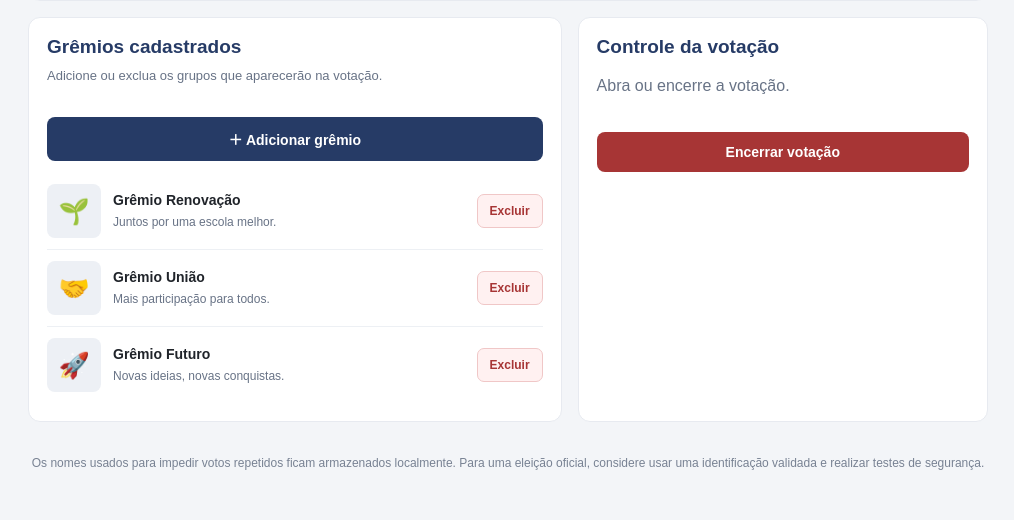
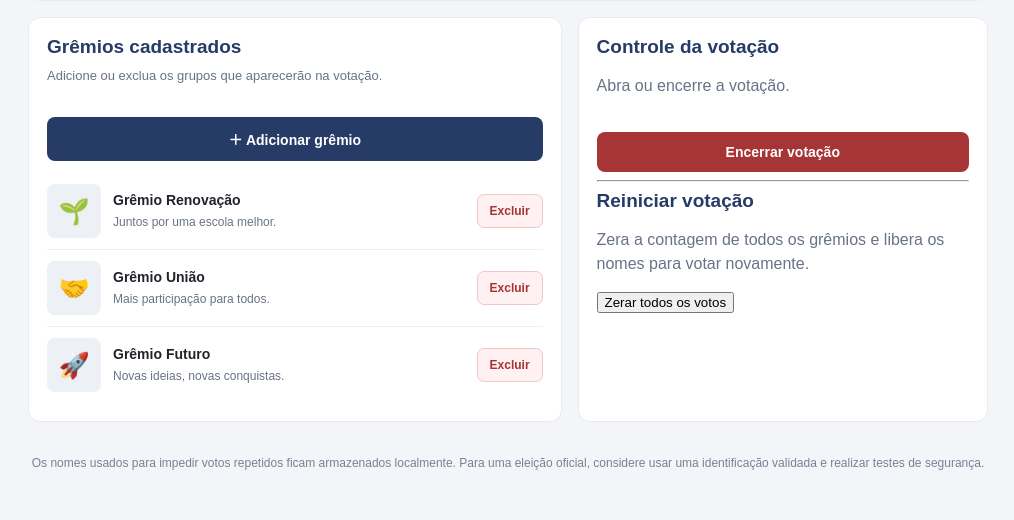
Before and after one commit to kauplayon/Voto-gremio, a Flask app: page /painel in a window 1280 px wide. Shown: the part 552-1072 px from the top of the page, without its empty margins (132-1146 px from the left). Run offline with Flask 3, Linux system fonts and the light colour scheme; the visitor is signed in with stand-in values (Sample User, id 1).

Commit message:
Adicionar controle para zerar votos no painel

```diff
--- a/templates/painel.html
+++ b/templates/painel.html
@@ -38,7 +38,8 @@
 {% endfor %}
 </div>
 </section>
-<section class="panel"><h2>Controle da votação</h2><p>Abra ou encerre a votação.</p><form method="post" action="/admin/estado"><input type="hidden" name="aberta" value="{{ 'nao' if data.aberta else 'sim' }}"><button class="submit {{ 'danger' if data.aberta else '' }}">{{ "Encerrar votação" if data.aberta else "Abrir votação" }}</button></form></section>
+<section class="panel"><h2>Controle da votação</h2><p>Abra ou encerre a votação.</p><form method="post" action="/admin/estado"><input type="hidden" name="aberta" value="{{ 'nao' if data.aberta else 'sim' }}"><button class="submit {{ 'danger' if data.aberta else '' }}">{{ "Encerrar votação" if data.aberta else "Abrir votação" }}</button></form>
+<hr class="divider"><h2>Reiniciar votação</h2><p>Zera a contagem de todos os grêmios e libera os nomes para votar novamente.</p><form method="post" action="/admin/zerar-votos" onsubmit="return confirm('ATENÇÃO: isso apagará todos os votos e permitirá que os nomes votem novamente. Deseja continuar?')"><button class="reset-btn" type="submit">Zerar todos os votos</button></form></section>
 </div>
 {% with messages = get_flashed_messages() %}{% if messages %}<div class="notice">{{ messages[-1] }}</div>{% endif %}{% endwith %}
 <p class="privacy">Os nomes usados para impedir votos repetidos ficam armazenados localmente. Para uma eleição oficial, considere usar uma identificação validada e realizar testes de segurança.</p>
```
